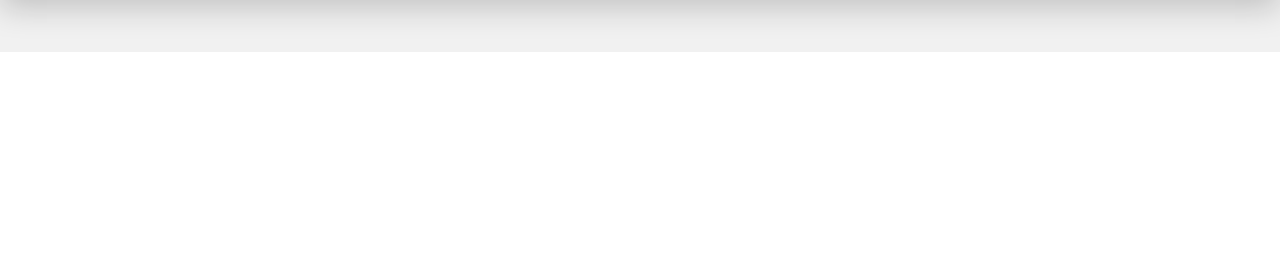
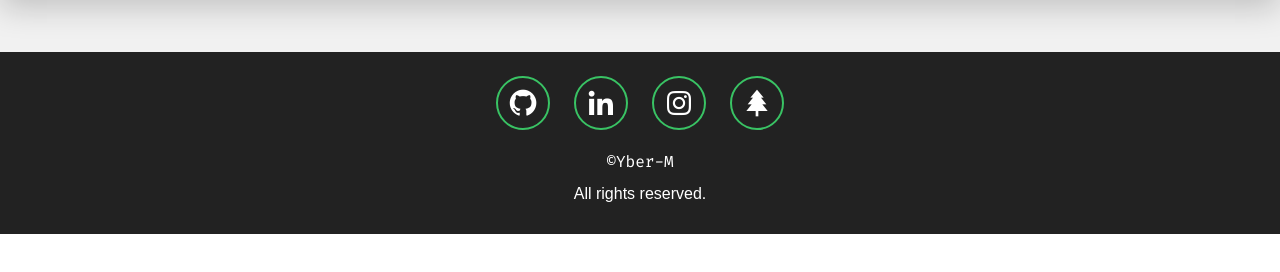
Before and after one commit to Yber-M/GlobTecx-Geek, a website with bundled scripts: page index.html in a window 1280 px wide. Shown: the part 370-642 px from the top of the page. Built offline with nearby package versions, Linux system fonts and the light colour scheme; files whose address does not match are found by name; a web font is replaced by a local one.

Commit message:
✨ feat: Implementación del footer con su estilo respectivo

```diff
--- a/css/style.css
+++ b/css/style.css
@@ -98,9 +98,11 @@ body {
     font-size: 25px;
     vertical-align: bottom;
 }
+
 .header__options__login {
     display: none;
 }
+
 .header__options__login i {
     color: #39c364;
     font-size: 25px;
@@ -260,7 +262,50 @@ main {
     cursor: pointer;
     transition: background-color 0.3s ease, transform 0.3s ease;
 }
+
 .card__button:hover {
     background-color: #39c364;
     transform: scale(1.05);
 }
+
+/* OjO -> Footer section */
+.footer {
+    background-color: #222;
+    padding: 1.5rem 0;
+    text-align: center;
+    font-family: 'Fira Code', sans-serif;
+}
+
+.footer__social {
+    display: flex;
+    justify-content: center;
+    gap: 1.5rem;
+    margin-bottom: 1rem;
+}
+
+.footer__link {
+    display: inline-flex;
+    justify-content: center;
+    align-items: center;
+    width: 50px;
+    height: 50px;
+    font-size: 2rem;
+    border: 2px solid #39c364;
+    border-radius: 50%;
+    transition: all 0.3s ease;
+}
+
+.footer__link:hover {
+    background-color: #39c364;
+    color: #222;
+}
+
+.footer__text {
+    line-height: 2rem;
+    font-size: 1rem;
+}
+
+.footer__rights {
+    font-family: "Parkinsans", sans-serif;
+
+}
--- a/index.html
+++ b/index.html
@@ -62,10 +62,26 @@
     </main>
 
     <footer class="footer">
-        <section class="footer__content">
+        <div class="footer__social">
+            <a href="https://github.com/Yber-M" target="_blank" class="footer__link">
+                <i class='bx bxl-github'></i>
+            </a>
+            <a href="https://www.linkedin.com/in/marlon-yber/" target="_blank" class="footer__link">
+                <i class='bx bxl-linkedin'></i>
+            </a>
+            <a href="https://www.instagram.com/yber.m/" target="_blank" class="footer__link">
+                <i class='bx bxl-instagram'></i>
+            </a>
+            <a href="https://linktr.ee/yber.m" target="_blank" class="footer__link">
+                <i class='bx bxs-tree'></i>
+            </a>
+        </div>
+        <div class="footer__text">
+            <p class="footer__copy">©Yber-M</p>
+            <p class="footer__rights">All rights reserved.</p>
+        </div>
+    </footer>
 
-        </section>
-    </footer>
 
     <script src="js/mostrarProductos.js" type="module"></script>
     <script src="js/filtrarProductos.js" type="module"></script>
```
